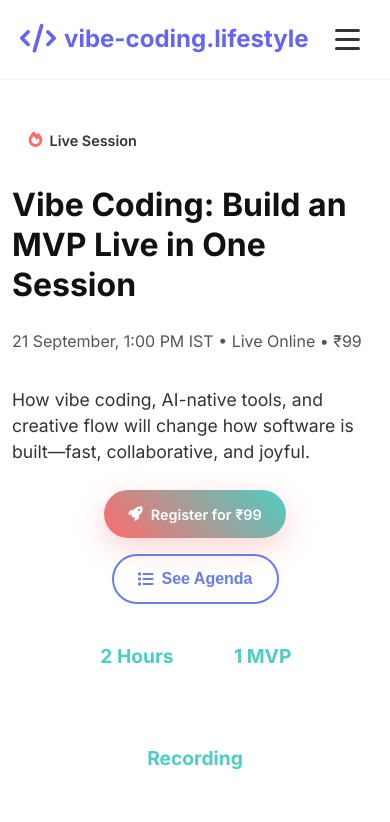
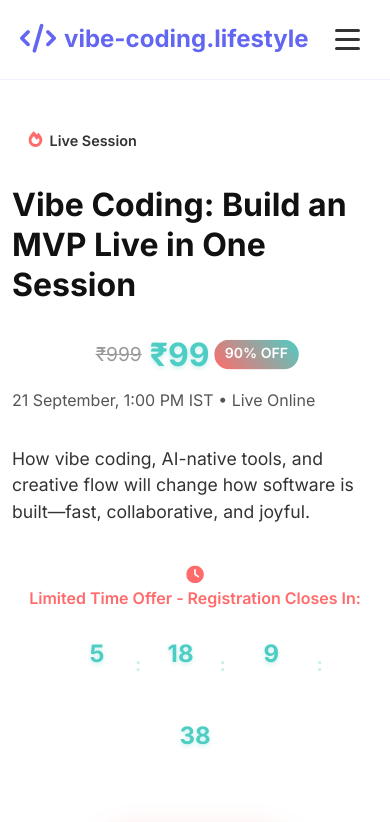
Before and after one commit to praiitt/vibe-coding, a React (Create React App) app: page /webinar in a window 390 px wide. Shown: the top 822 px of the page. Built offline with nearby package versions, Linux system fonts and the light colour scheme.

Commit message:
Add countdown timer and discounted pricing (₹999 → ₹99) with 5-day limit

```diff
--- a/src/index.css
+++ b/src/index.css
@@ -2022,6 +2022,117 @@ section {
     display: block;
 }
 
+/* Pricing Info */
+.pricing-info {
+    margin-bottom: 1.5rem;
+}
+
+.price-container {
+    display: flex;
+    align-items: center;
+    gap: 1rem;
+    margin-bottom: 0.5rem;
+    justify-content: center;
+    flex-wrap: wrap;
+}
+
+.original-price {
+    font-size: 1.5rem;
+    color: #999;
+    text-decoration: line-through;
+    font-weight: 400;
+}
+
+.discounted-price {
+    font-size: 2.5rem;
+    color: #4ecdc4;
+    font-weight: 700;
+    text-shadow: 0 2px 4px rgba(78, 205, 196, 0.3);
+}
+
+.discount-badge {
+    background: linear-gradient(45deg, #ff6b6b, #4ecdc4);
+    color: white;
+    padding: 0.3rem 0.8rem;
+    border-radius: 20px;
+    font-size: 0.9rem;
+    font-weight: 600;
+    animation: pulse 2s infinite;
+}
+
+/* Countdown Timer */
+.countdown-timer {
+    background: rgba(255, 255, 255, 0.1);
+    border-radius: 20px;
+    padding: 1.5rem;
+    margin: 2rem 0;
+    backdrop-filter: blur(10px);
+    border: 1px solid rgba(255, 255, 255, 0.2);
+    text-align: center;
+}
+
+.timer-header {
+    display: flex;
+    align-items: center;
+    justify-content: center;
+    gap: 0.5rem;
+    margin-bottom: 1rem;
+    color: #ff6b6b;
+    font-weight: 600;
+    font-size: 1.1rem;
+}
+
+.timer-header i {
+    animation: pulse 2s infinite;
+}
+
+.timer-display {
+    display: flex;
+    justify-content: center;
+    align-items: center;
+    gap: 1rem;
+    flex-wrap: wrap;
+}
+
+.timer-unit {
+    display: flex;
+    flex-direction: column;
+    align-items: center;
+    background: rgba(255, 255, 255, 0.2);
+    border-radius: 15px;
+    padding: 1rem 0.8rem;
+    min-width: 80px;
+    border: 2px solid rgba(255, 255, 255, 0.3);
+}
+
+.timer-number {
+    font-size: 2rem;
+    font-weight: 700;
+    color: #4ecdc4;
+    line-height: 1;
+    text-shadow: 0 2px 4px rgba(78, 205, 196, 0.3);
+}
+
+.timer-label {
+    font-size: 0.8rem;
+    color: rgba(255, 255, 255, 0.8);
+    margin-top: 0.25rem;
+    text-transform: uppercase;
+    letter-spacing: 0.5px;
+}
+
+.timer-separator {
+    font-size: 1.5rem;
+    color: #4ecdc4;
+    font-weight: 700;
+    animation: blink 1s infinite;
+}
+
+@keyframes blink {
+    0%, 50% { opacity: 1; }
+    51%, 100% { opacity: 0.3; }
+}
+
 /* Hero Stats */
 .hero-stats {
     display: flex;
@@ -2810,6 +2921,51 @@ section {
     margin-top: 2rem;
 }
 
+/* CTA Pricing */
+.cta-pricing {
+    text-align: center;
+    margin-bottom: 1.5rem;
+}
+
+.cta-price-container {
+    display: flex;
+    align-items: center;
+    justify-content: center;
+    gap: 1rem;
+    margin-bottom: 0.5rem;
+    flex-wrap: wrap;
+}
+
+.cta-original-price {
+    font-size: 1.2rem;
+    color: #999;
+    text-decoration: line-through;
+    font-weight: 400;
+}
+
+.cta-discounted-price {
+    font-size: 2rem;
+    color: #4ecdc4;
+    font-weight: 700;
+    text-shadow: 0 2px 4px rgba(78, 205, 196, 0.3);
+}
+
+.cta-discount-badge {
+    background: linear-gradient(45deg, #ff6b6b, #4ecdc4);
+    color: white;
+    padding: 0.25rem 0.6rem;
+    border-radius: 15px;
+    font-size: 0.8rem;
+    font-weight: 600;
+    animation: pulse 2s infinite;
+}
+
+.cta-subtitle {
+    color: #666;
+    margin: 0;
+    font-size: 1rem;
+}
+
 @media (max-width: 768px) {
     .webinar-landing {
         padding: 6rem 0 3rem;
@@ -2915,6 +3071,74 @@ section {
 
     .deliverable-content h3 {
         font-size: 1.5rem;
+    }
+
+    /* Mobile Countdown Timer */
+    .countdown-timer {
+        padding: 1rem;
+        margin: 1.5rem 0;
+    }
+
+    .timer-header {
+        font-size: 1rem;
+        flex-direction: column;
+        gap: 0.25rem;
+    }
+
+    .timer-display {
+        gap: 0.5rem;
+    }
+
+    .timer-unit {
+        padding: 0.75rem 0.5rem;
+        min-width: 60px;
+    }
+
+    .timer-number {
+        font-size: 1.5rem;
+    }
+
+    .timer-label {
+        font-size: 0.7rem;
+    }
+
+    .timer-separator {
+        font-size: 1.2rem;
+    }
+
+    /* Mobile Pricing */
+    .price-container {
+        gap: 0.5rem;
+    }
+
+    .original-price {
+        font-size: 1.2rem;
+    }
+
+    .discounted-price {
+        font-size: 2rem;
+    }
+
+    .discount-badge {
+        font-size: 0.8rem;
+        padding: 0.2rem 0.6rem;
+    }
+
+    .cta-price-container {
+        gap: 0.5rem;
+    }
+
+    .cta-original-price {
+        font-size: 1rem;
+    }
+
+    .cta-discounted-price {
+        font-size: 1.5rem;
+    }
+
+    .cta-discount-badge {
+        font-size: 0.7rem;
+        padding: 0.2rem 0.5rem;
     }
 
     .deliverable-content p {
--- a/src/pages/WebinarLanding.js
+++ b/src/pages/WebinarLanding.js
@@ -1,10 +1,44 @@
-import React, { useEffect } from 'react';
+import React, { useEffect, useState } from 'react';
 import { Link } from 'react-router-dom';
 
 const WebinarLanding = () => {
+  const [timeLeft, setTimeLeft] = useState({
+    days: 0,
+    hours: 0,
+    minutes: 0,
+    seconds: 0
+  });
+
   // Scroll to top when component mounts
   useEffect(() => {
     window.scrollTo(0, 0);
+  }, []);
+
+  // Countdown timer effect
+  useEffect(() => {
+    // Set the end date (5 days from now)
+    const endDate = new Date();
+    endDate.setDate(endDate.getDate() + 5);
+    endDate.setHours(23, 59, 59, 999); // End of day
+
+    const timer = setInterval(() => {
+      const now = new Date().getTime();
+      const distance = endDate.getTime() - now;
+
+      if (distance > 0) {
+        setTimeLeft({
+          days: Math.floor(distance / (1000 * 60 * 60 * 24)),
+          hours: Math.floor((distance % (1000 * 60 * 60 * 24)) / (1000 * 60 * 60)),
+          minutes: Math.floor((distance % (1000 * 60 * 60)) / (1000 * 60)),
+          seconds: Math.floor((distance % (1000 * 60)) / 1000)
+        });
+      } else {
+        setTimeLeft({ days: 0, hours: 0, minutes: 0, seconds: 0 });
+        clearInterval(timer);
+      }
+    }, 1000);
+
+    return () => clearInterval(timer);
   }, []);
 
   const scrollToAgenda = () => {
@@ -28,8 +62,44 @@ const WebinarLanding = () => {
               <span>Live Session</span>
             </div>
             <h1 className="hero-title">Vibe Coding: Build an MVP Live in One Session</h1>
-            <p className="hero-subtitle">21 September, 1:00 PM IST • Live Online • ₹99</p>
+            <div className="pricing-info">
+              <div className="price-container">
+                <span className="original-price">₹999</span>
+                <span className="discounted-price">₹99</span>
+                <span className="discount-badge">90% OFF</span>
+              </div>
+              <p className="hero-subtitle">21 September, 1:00 PM IST • Live Online</p>
+            </div>
             <p className="hero-description">How vibe coding, AI-native tools, and creative flow will change how software is built—fast, collaborative, and joyful.</p>
+
+            <div className="countdown-timer">
+              <div className="timer-header">
+                <i className="fas fa-clock"></i>
+                <span>Limited Time Offer - Registration Closes In:</span>
+              </div>
+              <div className="timer-display">
+                <div className="timer-unit">
+                  <span className="timer-number">{timeLeft.days}</span>
+                  <span className="timer-label">Days</span>
+                </div>
+                <div className="timer-separator">:</div>
+                <div className="timer-unit">
+                  <span className="timer-number">{timeLeft.hours}</span>
+                  <span className="timer-label">Hours</span>
+                </div>
+                <div className="timer-separator">:</div>
+                <div className="timer-unit">
+                  <span className="timer-number">{timeLeft.minutes}</span>
+                  <span className="timer-label">Minutes</span>
+                </div>
+                <div className="timer-separator">:</div>
+                <div className="timer-unit">
+                  <span className="timer-number">{timeLeft.seconds}</span>
+                  <span className="timer-label">Seconds</span>
+                </div>
+              </div>
+            </div>
+
             <div className="hero-buttons">
               <Link className="btn btn-primary" to="/webinar/register">
                 <i className="fas fa-rocket"></i>
@@ -284,7 +354,14 @@ const WebinarLanding = () => {
 
         <div className="cta">
           <h2 className="section-title">Build an MVP With Us — Live</h2>
-          <p style={{ textAlign: 'center', marginBottom: '1rem', color: '#666' }}>Limited seats • Recording included • Community access</p>
+          <div className="cta-pricing">
+            <div className="cta-price-container">
+              <span className="cta-original-price">₹999</span>
+              <span className="cta-discounted-price">₹99</span>
+              <span className="cta-discount-badge">90% OFF</span>
+            </div>
+            <p className="cta-subtitle">Limited seats • Recording included • Community access</p>
+          </div>
           <Link className="btn btn-primary" to="/webinar/register">Register Now for ₹99</Link>
         </div>
       </div>
```
